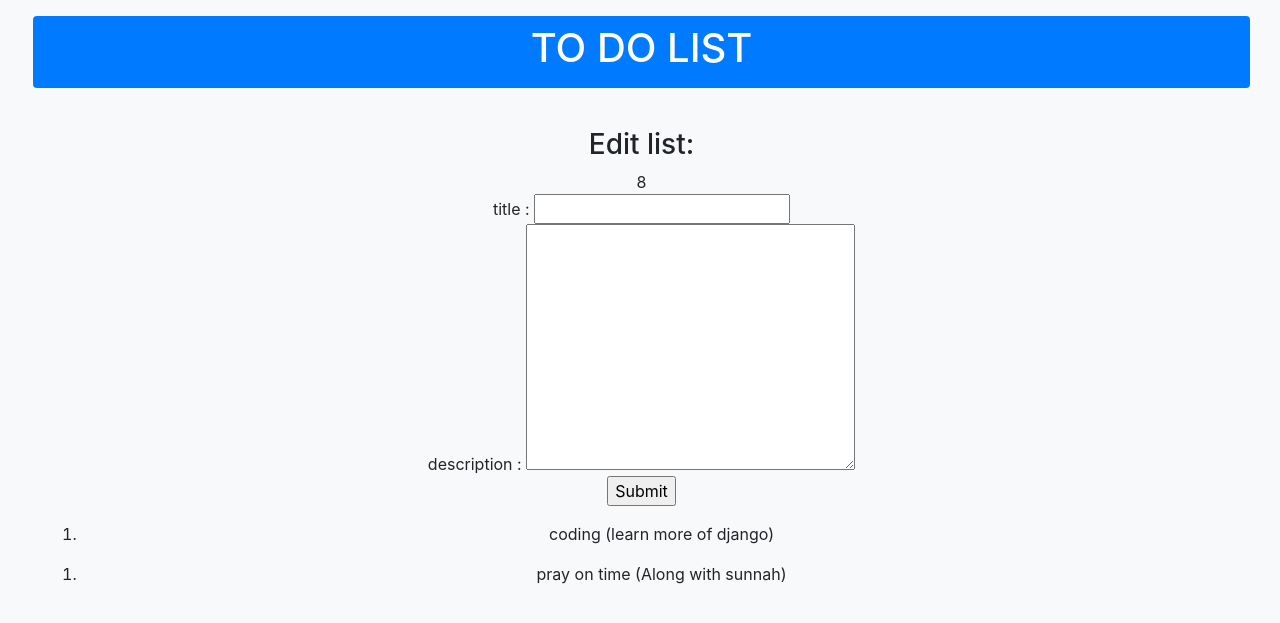
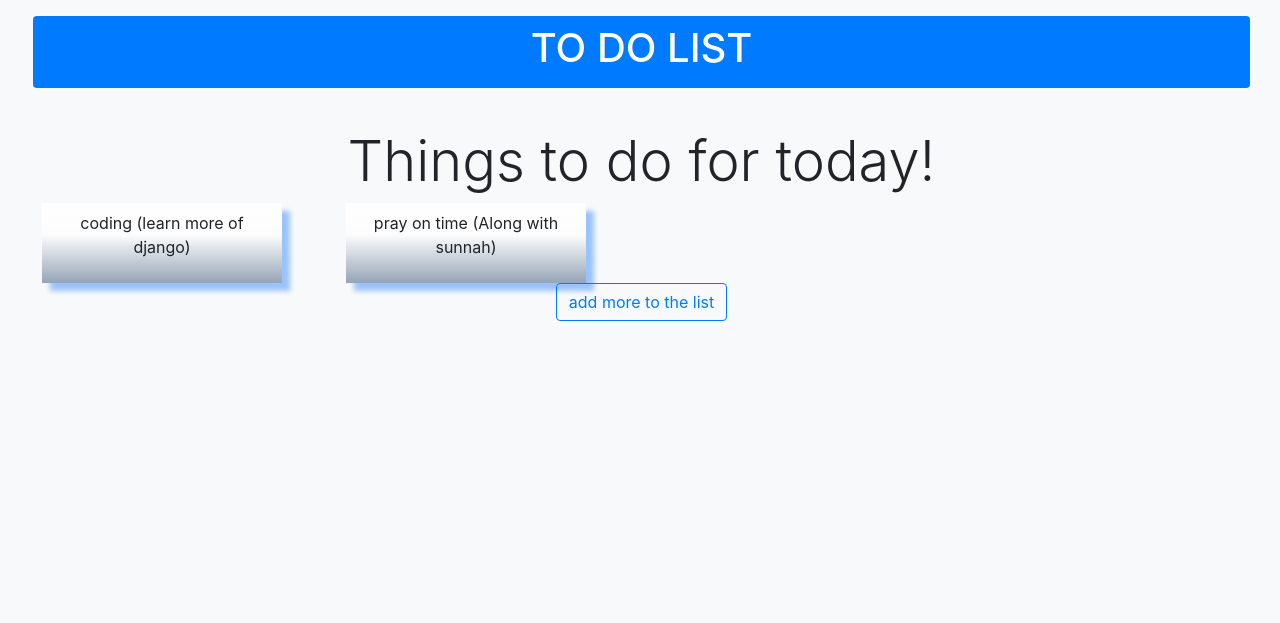
Before and after one commit to hilfa007/django-to-do-planner, a Django app: page /todoitem-list/8 in a window 1280 px wide. Shown: the top 623 px of the page. Run offline with Django 3.2, Linux system fonts and the light colour scheme; data comes from the database, SQL or seed files in the repository; both versions use the stored data as it was after the commit; some libraries are stand-ins or nearby versions.

Commit message:
frontend wrks

```diff
--- a/main/urls.py
+++ b/main/urls.py
@@ -6,5 +6,6 @@ urlpatterns = [
     path('addtodoitem/',views.addtodoitem,name='addtodoitem'),
     path('deleteitem/<int:id>',views.deleteitem,name='deleteitem'),
     path('todoitem-list/<int:id>',views.todoitemlist,name='todoitem-list'),
+    path('addmoreitems/<int:id>',views.addmoreitems,name='addmoreitems'),
     path('addlistitem/<int:id>',views.addlistitem,name='addlistitem'),
 ]
--- a/main/views.py
+++ b/main/views.py
@@ -29,6 +29,10 @@ def todoitemlist(request,id):
     all = ToDoListItems.objects.filter(todolist=todolist).order_by('-id')
     return render(request,'todo_item_list.html',{'todolist' : todolist,'all':all})
 
+def addmoreitems(request,id):
+    todolist = ToDoList.objects.get(id=id)
+    return render(request,'addlistitems.html',{'todolist':todolist})
+
 def addlistitem(request,id):
     todolist = ToDoList.objects.get(id=id)
     title = request.POST['title']
@@ -39,5 +43,4 @@ def addlistitem(request,id):
         plan.save()
     except IntegrityError as err:
         return HttpResponseRedirect('/')
-    plan.save()
     return render(request,'todo_item_list.html',{'todolist' : todolist,'all':all})
--- a/templates/todo_item_list.html
+++ b/templates/todo_item_list.html
@@ -2,48 +2,51 @@
 {% extends "base.html" %}
 
 {% block content %}
+<head>
+    <style>
+        .shadowbox {
+            width: 15em;
+            border: 1px solid rgb(16, 23, 27);
+            box-shadow: 8px 8px 5px rgb(154, 194, 255);
+            padding: 8px 12px;
+            background-image: linear-gradient(180deg, #fff, rgb(252, 252, 252) 40%, rgb(148, 165, 182));
+          }
+
+    </style>
+</head>
 <section class="">
     <div class="row container-fluid pl-5">
         <div class="container-fluid text-center p-2 my-3">
             <div>
                     <div>
-        <div>
-            <h3>Edit list:</h3>
+                        <h3 class="display-4">{{todolist}}</h3>
                         <h5></h5>
-            <div>
-                {{todolist.id}}
-                <form action="{% url 'addlistitem' todolist.id %}" method="post">
-                    {% csrf_token %}
-                    <span>
-                        title : <input class="" type="text" name="title"><br>
+
+                        <!--------------show list items-------------->
+
+                        <div class="row">
+                                {% for i in all %}
+                                <span class="pl-3 pr-5">
+                                    <div class="shadowbox border-0">
+                                        <p>{{i.content}}  ({{i.description}})</p>
+                                    </div>
                                 </span>
-                    <span>
-                        description : <textarea name="desc" id="" cols="30" rows="10"></textarea><br>
-                    </span>
-                    <span>
+                                {% empty %}
 
+                                {% endfor %}
 
-                    </span>
-                    <input type="submit">
-
-                </form>
                         </div>
 
+                        <!--------------add more items button-------------->
 
-            <div>
-                {% for i in all %}
-                <ol>
-                    <li>
-                        {{i.content}}  ({{i.description}})
-                    </li>
-                </ol>
-                {% endfor %}
-            </div>
-
-        </div>
+                        <form action="{% url 'addmoreitems' todolist.id %}" method="post">
+                            {% csrf_token %}
+                            <span><button class="btn btn-outline-primary my-2 my-sm-0">add more to the list</button></span>
+                        </form>
                     </div>
             </div>
         </div>
     </div>
 </section>
+
 {% endblock %}
```
Also changed, not shown: templates/addlistitems.html (added, +24 -0 lines), db.sqlite3. Lines whose indentation alone changed are shown as unchanged.
